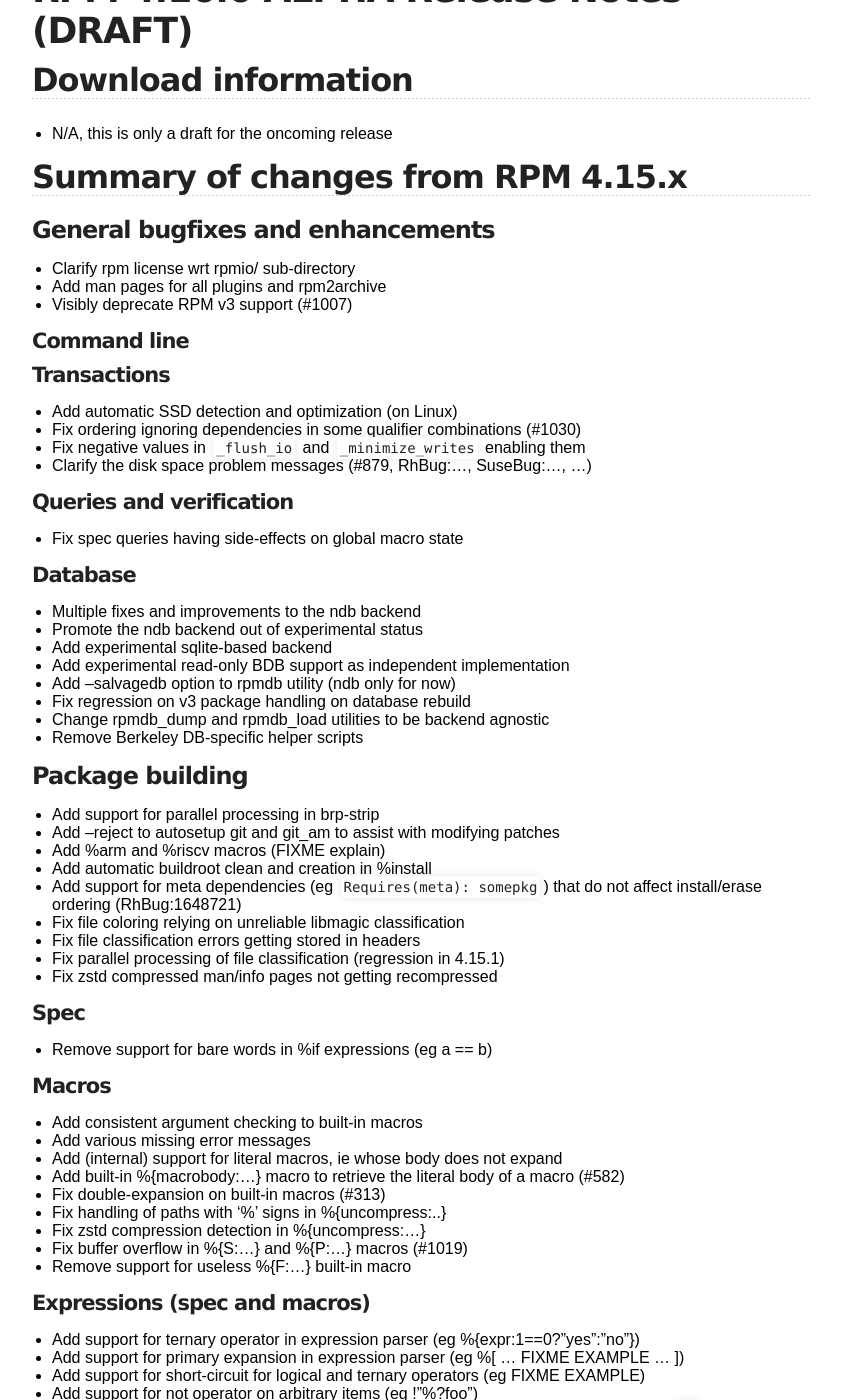
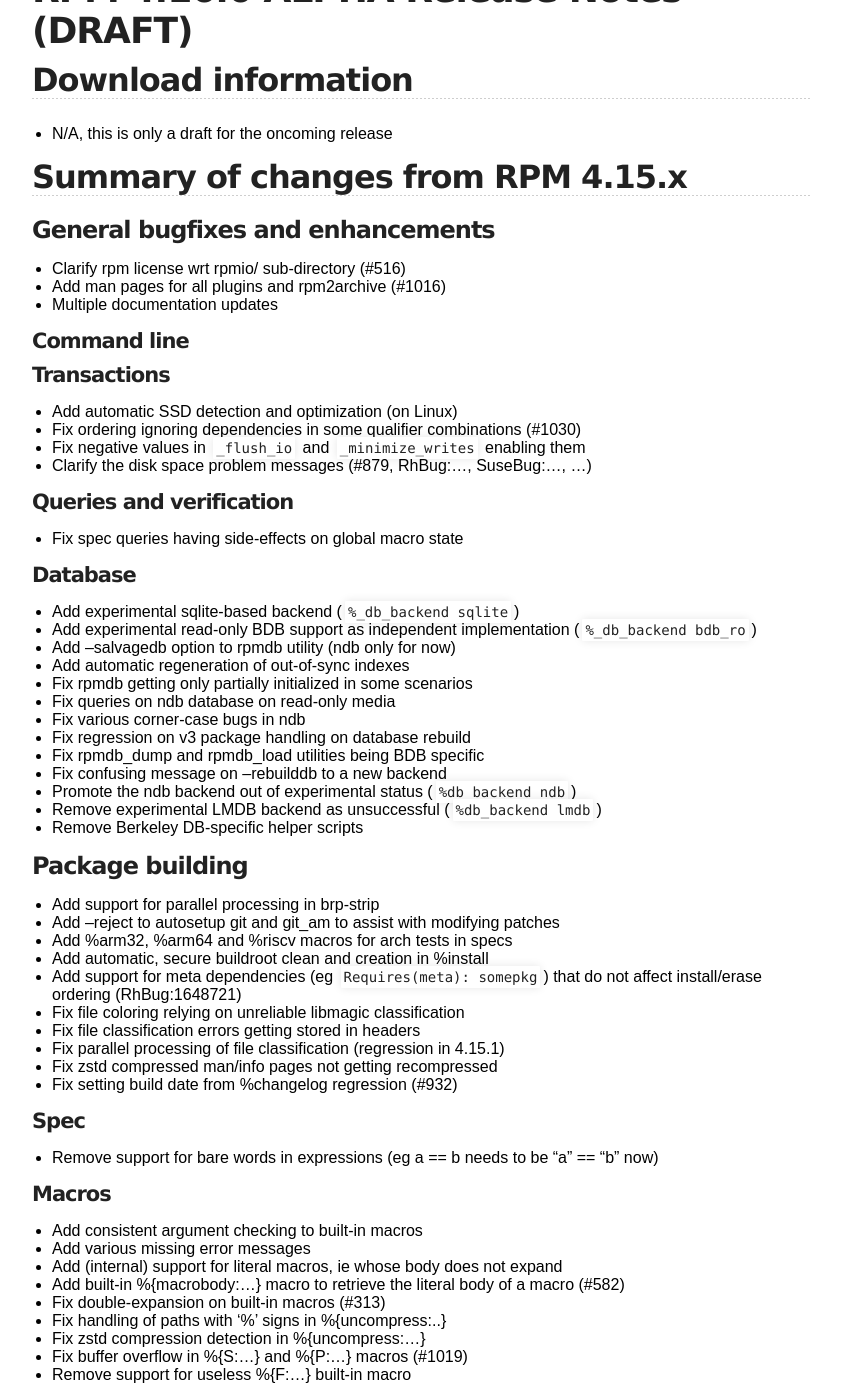
Before and after one commit to rpm-software-management/rpm-web, a Jekyll site: the page built from wiki/Releases/4.16.0.md, in a window 1280 px wide and 1400 px high, scrolled down 265 px. Shown: the whole window, without its empty margins (218-1059 px from the left). Built offline with Jekyll 4.4.1, drawn with Linux system fonts in a browser that asks for light colours; some of the changed text lies outside the part shown.

Commit message:
Add some missing notes and bug references

```diff
--- a/wiki/Releases/4.16.0.md
+++ b/wiki/Releases/4.16.0.md
@@ -12,9 +12,9 @@ title: rpm.org - Releases
 ## Summary of changes from RPM 4.15.x
 
 ### General bugfixes and enhancements
-* Clarify rpm license wrt rpmio/ sub-directory
-* Add man pages for all plugins and rpm2archive
-* Visibly deprecate RPM v3 support (#1007)
+* Clarify rpm license wrt rpmio/ sub-directory (#516)
+* Add man pages for all plugins and rpm2archive (#1016)
+* Multiple documentation updates
 
 #### Command line
 
@@ -28,29 +28,36 @@ title: rpm.org - Releases
 * Fix spec queries having side-effects on global macro state
 
 #### Database
-* Multiple fixes and improvements to the ndb backend
-* Promote the ndb backend out of experimental status
-* Add experimental sqlite-based backend
+* Add experimental sqlite-based backend (`%_db_backend sqlite`)
 * Add experimental read-only BDB support as independent implementation
+  (`%_db_backend bdb_ro`)
 * Add --salvagedb option to rpmdb utility (ndb only for now)
+* Add automatic regeneration of out-of-sync indexes
+* Fix rpmdb getting only partially initialized in some scenarios
+* Fix queries on ndb database on read-only media
+* Fix various corner-case bugs in ndb
 * Fix regression on v3 package handling on database rebuild
-* Change rpmdb_dump and rpmdb_load utilities to be backend agnostic
+* Fix rpmdb_dump and rpmdb_load utilities being BDB specific
+* Fix confusing message on --rebuilddb to a new backend
+* Promote the ndb backend out of experimental status (`%db_backend ndb`)
+* Remove experimental LMDB backend as unsuccessful (`%db_backend lmdb`)
 * Remove Berkeley DB-specific helper scripts
 
 ### Package building
 * Add support for parallel processing in brp-strip
 * Add --reject to autosetup git and git_am to assist with modifying patches
-* Add %arm and %riscv macros (FIXME explain)
-* Add automatic buildroot clean and creation in %install
+* Add %arm32, %arm64 and %riscv macros for arch tests in specs
+* Add automatic, secure buildroot clean and creation in %install
 * Add support for meta dependencies (eg `Requires(meta): somepkg`)
   that do not affect install/erase ordering (RhBug:1648721)
 * Fix file coloring relying on unreliable libmagic classification
 * Fix file classification errors getting stored in headers
 * Fix parallel processing of file classification (regression in 4.15.1)
 * Fix zstd compressed man/info pages not getting recompressed
+* Fix setting build date from %changelog regression (#932)
 
 #### Spec
-* Remove support for bare words in %if expressions (eg a == b)
+* Remove support for bare words in expressions (eg a == b needs to be "a" == "b" now)
 
 #### Macros
 * Add consistent argument checking to built-in macros
@@ -79,7 +86,7 @@ title: rpm.org - Releases
 * Multiple portability fixes
 
 #### Generators
-* Add support for macro-only dependency generators (FIXME: explain)
+* Add support for [parametric macro generators](/user_doc/dependency_generators#parametric-macro-generators-rpm--416)
 * Add support for file classification by MIME type (#1097)
 * Add dependencies for OCaml CMX files (#913)
 * Multiple improvements to Python dist generator (FIXME: better summary)
@@ -96,6 +103,7 @@ title: rpm.org - Releases
 * Fix package signing regression on some non-rpm.org built packages (#1002)
 * Stop adding RPM v3 header+payload signatures by default where not needed,
   overridable with `--rpmv3` to `rpmsign` (#863)
+* Remove --sign switch from rpmbuild (#153)
 
 ### Plugins
 * Fix dlsym() appearing to fail due to unrelated errors
@@ -110,33 +118,44 @@ title: rpm.org - Releases
 
 ### Removed features
 
+### Deprecated features
+* Deprecate RPM v3 support, visibly (#1007)
+* Deprecate Berkeley DB backend (`%db_backend bdb`)
+* Deprecate beecrypt crypto backend
+
 ### API changes
 
 #### Added APIs
 * Add rpmdbIndexKeyIteratorInit() for key-only rpmdb index iterator
 * Add rpmPushMacroFlags() for finer control over macro definitions
+* Add rpmExprBoolFlags() and rpmExprStrFlags() for finer control expression
+  parsing
 * Add rpmMacroIsDefined() and rpmMacroIsParametric() for determining
   whether a macro is defined and whether it is parametric
+* Add rpmdbStat() and rpmdbFStat() for a database backend agnostic
+  way of obtaining information on rpmdb
 
 #### Changed APIs
+* Change rpmSignArgs signfiles member to a generic flags bitfield
 
 #### Removed APIs
 
 ### Internal improvements and cleanups
 * Fix headerExport() modifying the exported header struct
 * Fix various memory and other resource leaks
+* Fix libgcrypt initialization to be thread-safe (#968)
 * Localize chroot in/out operations
 * Improve database backend detection and configuration
 * Optimize dependency checking, rpm -Va in particular
 * Optimize and clean up fingerprinting
 * Remove uses of obsoleted POSIX APIs
 
-
 ### Build process
 * Add numerous new testcases
 * Fix some cases where host configuration affects testsuite results (#1002)
 * Fix build without Berkeley DB
 * Fix sepdebugcrcfix compilation on platforms without MAP_POPULATE
+* Fix libcrypt detection to use pkg-config when possible
 * Change default crypto library to libgcrypt
 
 ## Compatibility notes
```
